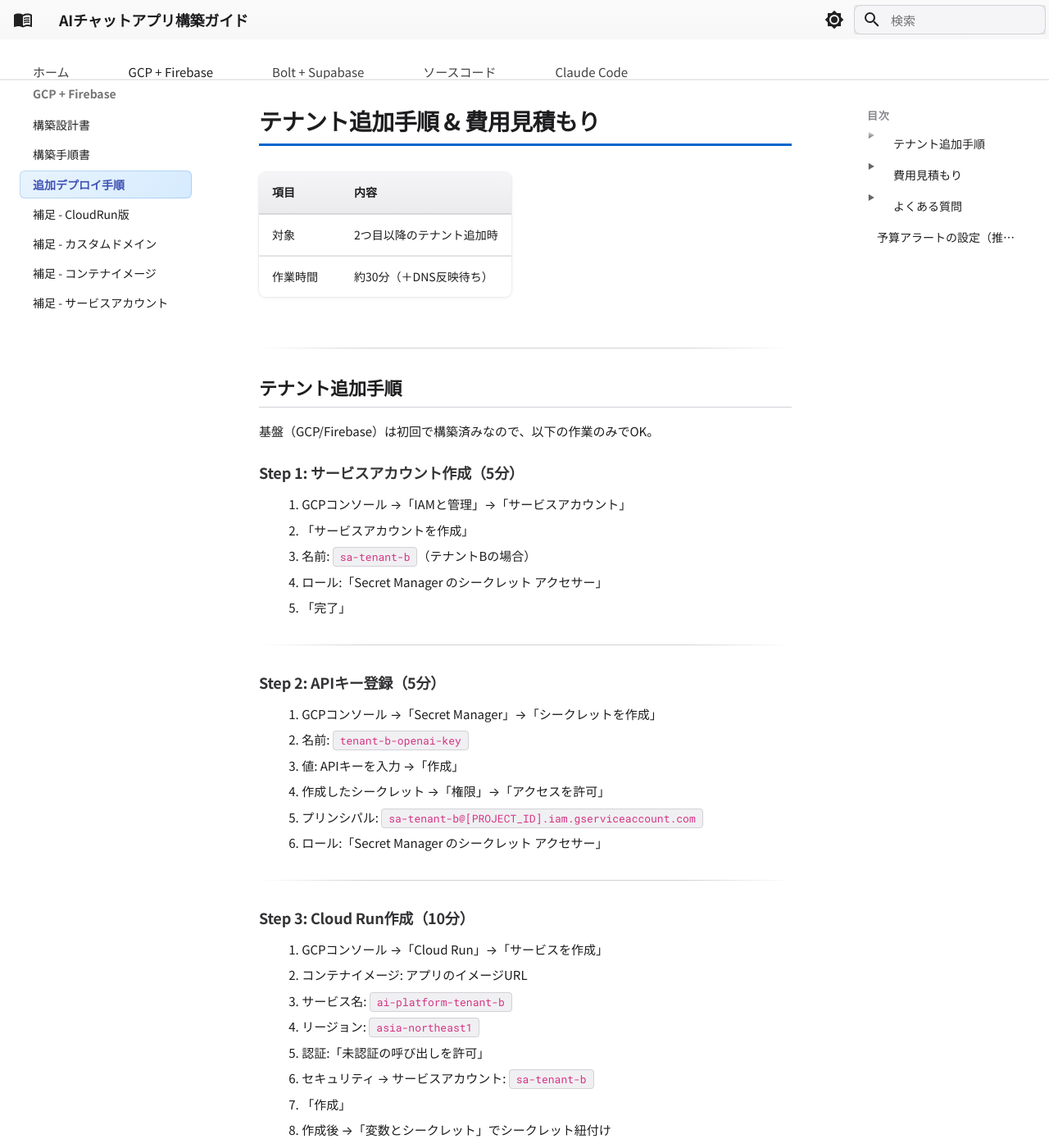
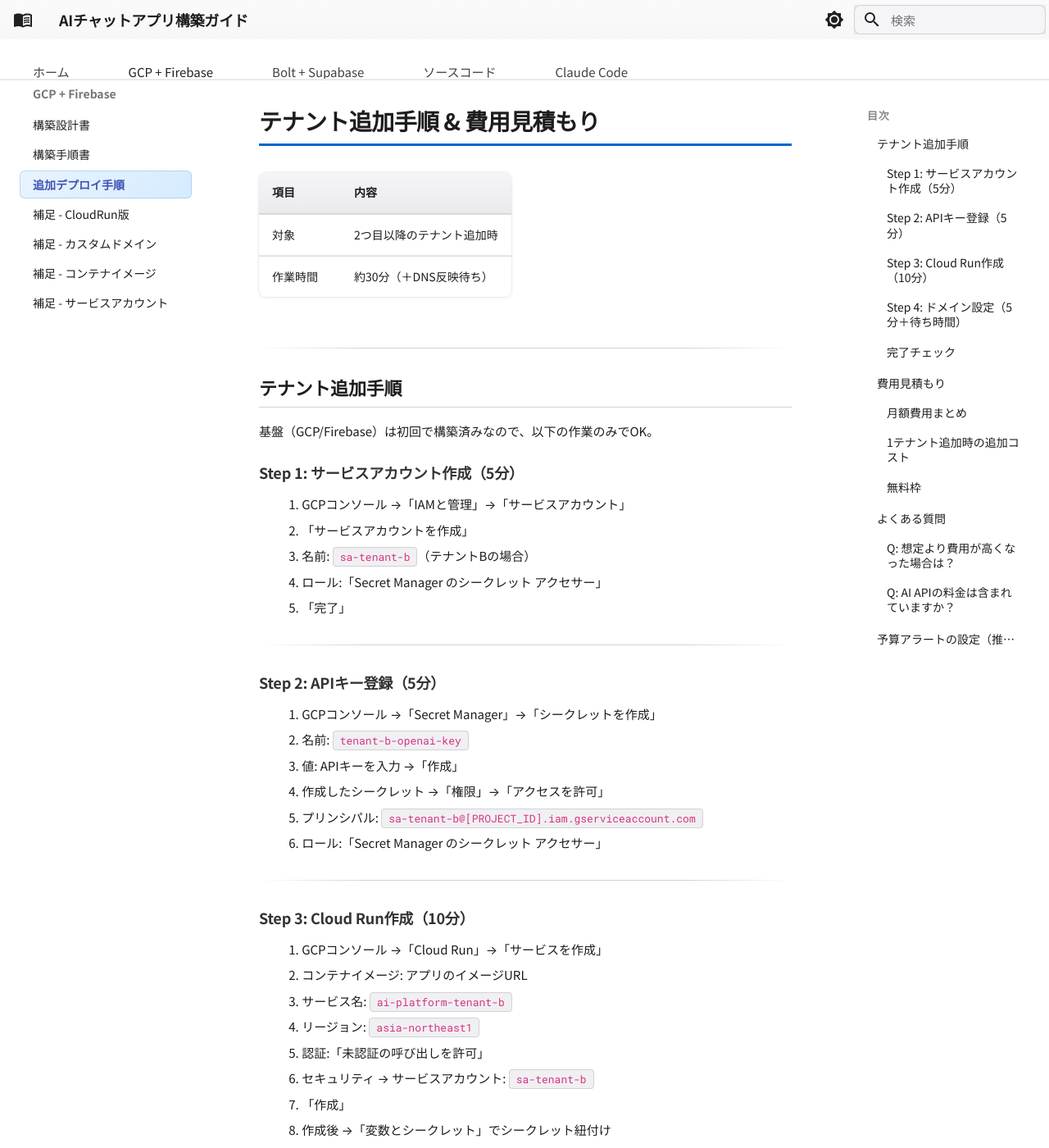
Before and after one commit to michihiro-316/ai-chat-docs, an MkDocs documentation site: the page built from docs/gcp-firebase/03_deploy_cost.md, in a window 1280 px wide and 1400 px high. Shown: the whole window at 82% size. Built offline with MkDocs 1.6.1 and Material for MkDocs 9.7.7, drawn with Linux system fonts in a browser that asks for light colours.

Commit message:
fix: カスタムTOC機能を削除し、基本機能を復旧
問題:
- カスタムJavaScriptがTOCリンクのクリックを妨げていた
- 日本語アンカーが正しく生成されず、クリック時に違う箇所がハイライトされた

修正:
- toc-collapse.js を無効化（基本機能を妨げるため）
- TOC関連のカスタムCSSを削除
- pymdownx.slugs.slugifyを使用して日本語アンカーを正しく生成
- MkDocs Materialのデフォルト動作に戻す

参考: https://squidfunk.github.io/mkdocs-material/setup/extensions/python-markdown/

🤖 Generated with [Claude Code](https://claude.com/claude-code)

Co-Authored-By: Claude Opus 4.5 <noreply@anthropic.com>

```diff
--- a/docs/javascripts/toc-collapse.js
+++ b/docs/javascripts/toc-collapse.js
@@ -1,93 +1,6 @@
-// TOC折りたたみ機能 v5 - リンク遷移を妨げない版
-(function() {
-  'use strict';
+// TOC折りたたみ機能 - 無効化
+// MkDocs Materialのデフォルト動作を使用
+// カスタム実装は基本機能を妨げるため削除
 
-  function init() {
-    var sidebar = document.querySelector('.md-sidebar--secondary');
-    if (!sidebar) return;
-
-    var navList = sidebar.querySelector('.md-nav__list[data-md-component="toc"]');
-    if (!navList) {
-      navList = sidebar.querySelector('.md-nav__list');
-    }
-    if (!navList) return;
-
-    // 既に初期化済みかチェック
-    if (navList.getAttribute('data-toc-init') === 'true') return;
-    navList.setAttribute('data-toc-init', 'true');
-
-    // 直接の子要素を取得（h2レベル）
-    var items = navList.querySelectorAll(':scope > .md-nav__item');
-
-    items.forEach(function(item) {
-      // MkDocs MaterialではネストがNav要素の中にある
-      var nestedNav = item.querySelector(':scope > nav.md-nav');
-      var link = item.querySelector(':scope > .md-nav__link');
-
-      if (nestedNav && link) {
-        // 折りたたみクラス追加
-        item.classList.add('toc-collapsible');
-        item.classList.add('toc-collapsed');
-
-        // ネストNavにもクラス追加（CSS用）
-        nestedNav.classList.add('toc-nested-nav');
-
-        // 直接スタイルを設定（CSS上書き対策）
-        nestedNav.style.cssText = 'display: none !important; visibility: hidden !important;';
-
-        // トグルボタン作成（リンクの外に配置）
-        var toggle = document.createElement('span');
-        toggle.className = 'toc-toggle';
-        toggle.textContent = '▶';
-        toggle.setAttribute('role', 'button');
-        toggle.setAttribute('aria-label', '展開/折りたたみ');
-
-        // クリックイベント（トグルボタンのみ）
-        toggle.addEventListener('click', function(e) {
-          e.preventDefault();
-          e.stopPropagation();
-
-          var isCollapsed = item.classList.contains('toc-collapsed');
-
-          if (isCollapsed) {
-            item.classList.remove('toc-collapsed');
-            toggle.textContent = '▼';
-            nestedNav.style.cssText = 'display: block !important; visibility: visible !important;';
-          } else {
-            item.classList.add('toc-collapsed');
-            toggle.textContent = '▶';
-            nestedNav.style.cssText = 'display: none !important; visibility: hidden !important;';
-          }
-        });
-
-        // トグルをリンクの前に挿入（リンクの外）
-        item.insertBefore(toggle, link);
-      }
-    });
-  }
-
-  // 複数タイミングで初期化を試行
-  function tryInit() {
-    setTimeout(init, 100);
-    setTimeout(init, 500);
-    setTimeout(init, 1000);
-    setTimeout(init, 2000);
-  }
-
-  // DOM準備完了時
-  if (document.readyState === 'loading') {
-    document.addEventListener('DOMContentLoaded', tryInit);
-  } else {
-    tryInit();
-  }
-
-  // ページ完全読み込み時
-  window.addEventListener('load', tryInit);
-
-  // MkDocs Material instant loading対応
-  if (typeof window.document$ !== 'undefined' && window.document$) {
-    window.document$.subscribe(function() {
-      tryInit();
-    });
-  }
-})();
+// 将来的に必要な場合は、MkDocs Material公式の方法を使用:
+// https://squidfunk.github.io/mkdocs-material/setup/setting-up-navigation/
--- a/docs/stylesheets/extra.css
+++ b/docs/stylesheets/extra.css
@@ -597,54 +597,9 @@ pre code,
 }
 
 /* ========================================
-   TOC折りたたみ機能（MkDocs Material対応 v2）
+   右サイドバー（TOC）- デフォルト動作を維持
    ======================================== */
-/* 右サイドバーを表示 */
-.md-sidebar--secondary {
-  display: block !important;
-}
-
-/* トグルボタン（リンクの外に配置） */
-.md-sidebar--secondary .toc-toggle {
-  display: inline-flex !important;
-  align-items: center !important;
-  justify-content: center !important;
-  width: 18px !important;
-  height: 18px !important;
-  font-size: 9px !important;
-  color: #666 !important;
-  cursor: pointer !important;
-  user-select: none !important;
-  flex-shrink: 0 !important;
-  margin-right: 2px !important;
-  border-radius: 3px !important;
-  transition: background 0.15s ease !important;
-}
-
-.md-sidebar--secondary .toc-toggle:hover {
-  color: #0066cc !important;
-  background: rgba(0, 102, 204, 0.1) !important;
-}
-
-/* 折りたたみ可能なアイテムのレイアウト */
-.md-sidebar--secondary .md-nav__item.toc-collapsible {
-  display: flex !important;
-  flex-wrap: wrap !important;
-  align-items: flex-start !important;
-}
-
-/* リンクのスタイル（クリック可能に） */
-.md-sidebar--secondary .md-nav__item.toc-collapsible > .md-nav__link {
-  flex: 1 !important;
-  min-width: 0 !important;
-}
-
-/* ネストナビは全幅で表示 */
-.md-sidebar--secondary .md-nav__item.toc-collapsible > nav.md-nav,
-.md-sidebar--secondary .md-nav__item.toc-collapsible > .toc-nested-nav {
-  width: 100% !important;
-  flex-basis: 100% !important;
-}
+/* カスタムTOC折りたたみは削除 - MkDocs Materialのデフォルトを使用 */
 
 /* ========================================
    レスポンシブ対応
--- a/mkdocs.yml
+++ b/mkdocs.yml
@@ -35,8 +35,9 @@ theme:
 extra_css:
   - stylesheets/extra.css
 
-extra_javascript:
-  - javascripts/toc-collapse.js
+# カスタムJavaScriptは削除（基本機能を妨げるため）
+# extra_javascript:
+#   - javascripts/toc-collapse.js
 
 markdown_extensions:
   - tables
@@ -54,6 +55,9 @@ markdown_extensions:
   - toc:
       permalink: true
       toc_depth: 3
+      slugify: !!python/object/apply:pymdownx.slugs.slugify
+        kwds:
+          case: lower
 
 nav:
   - ホーム: index.md
```
